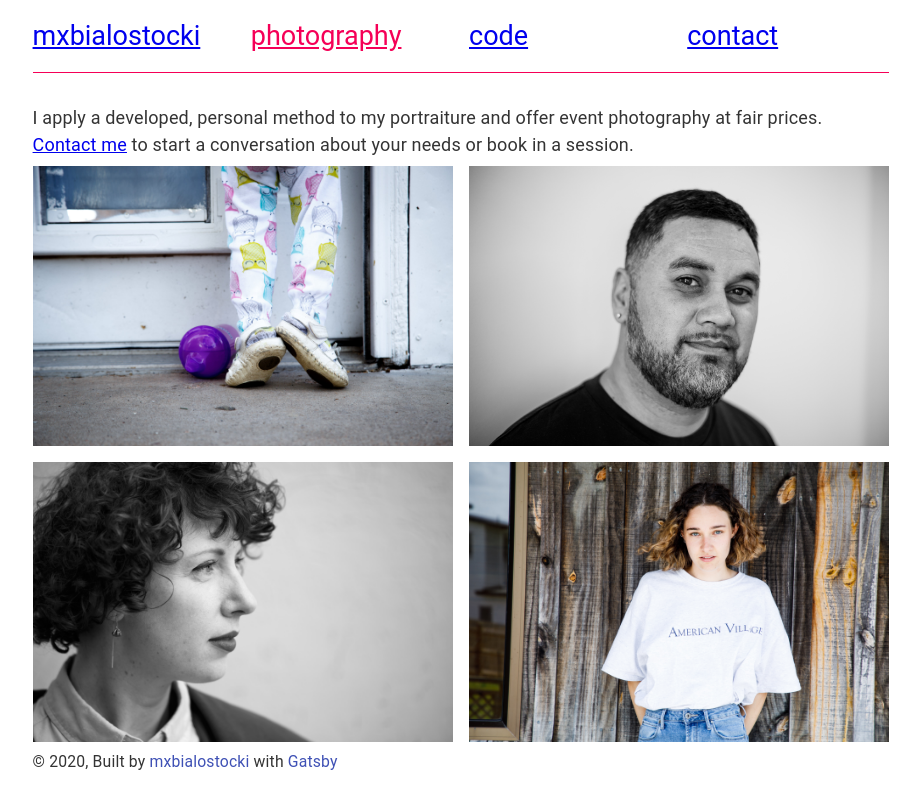
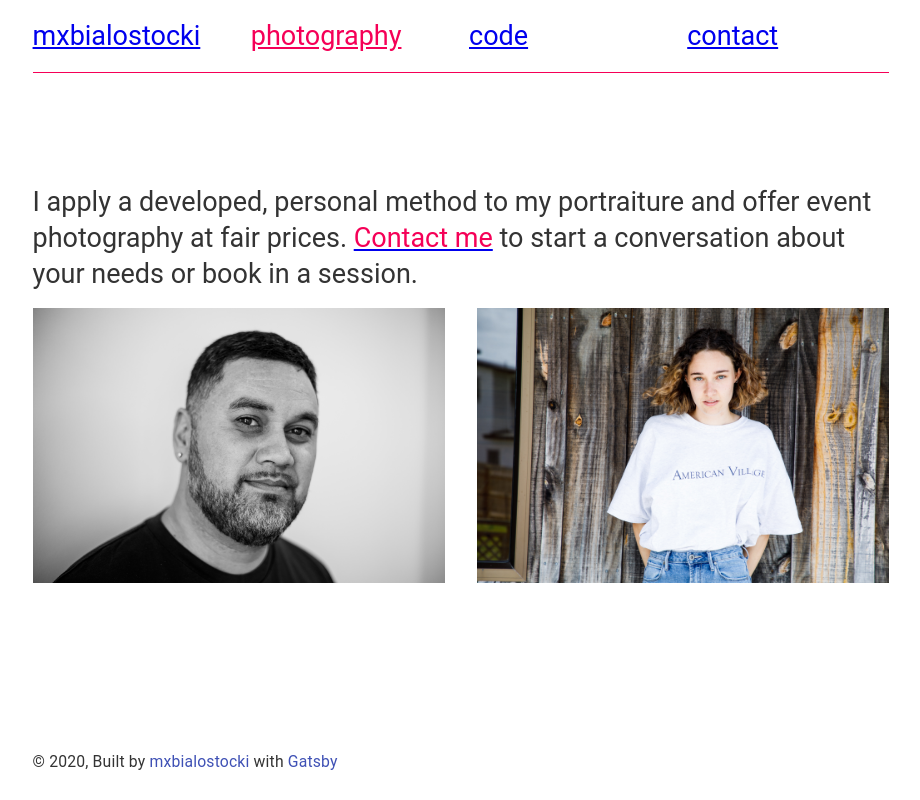
Before and after one commit to mxbialostocki/mxbialostocki.github.io, a Gatsby site: page /photography in a window 1280 px wide. Shown: the whole page, without its empty margins (179-1099 px from the left). Built offline with nearby package versions, Linux system fonts and the light colour scheme; Gatsby itself is replaced by a stand-in of ours.

Commit message:
photography is styled

```diff
--- a/src/components/photographyGallery.js
+++ b/src/components/photographyGallery.js
@@ -45,16 +45,10 @@ const PhotographyGallery = () => {
   `)
   return (
     <React.Fragment>
-      <Grid container direction='row' spacing={2} >
+      <Grid container direction='row' spacing={4} >
 
           <Grid item md={6} xs={12}>
-            <Img fluid={data.portrait1.childImageSharp.fluid} />
-          </Grid>
-          <Grid item md={6} xs={12}>
             <Img fluid={data.portrait4.childImageSharp.fluid} />
-          </Grid>
-          <Grid item md={6} xs={12}>
-            <Img fluid={data.portrait3.childImageSharp.fluid} />
           </Grid>
           <Grid item md={6} xs={12}>
             <Img fluid={data.portrait6.childImageSharp.fluid} />
--- a/src/pages/photography.js
+++ b/src/pages/photography.js
@@ -6,15 +6,19 @@ import SEO from "../components/seo"
 import PhotographyGallery from "../components/photographyGallery"
 import Link from "../components/link"
 
-const Photography = () => (
+import useStyles from '../../plugins/custom-mui-theme/theme/custom'
+
+const Photography = () => {
+  const { primary } = useStyles()
+  return (
     <React.Fragment>
       <Layout>
         <SEO title="Photography" />
         <Grid container direction="column" spacing={4}>
 
           <Grid item>
-          <Typography variant="body1">
-            I apply a developed, personal method to my portraiture and offer event photography at fair prices. <Link to='/contact'>Contact me</Link> to start a conversation about your needs or book in a session.
+            <Typography variant="h5">
+              I apply a developed, personal method to my portraiture and offer event photography at fair prices. <Link to='/contact'><span  className={primary}>Contact me</span></Link> to start a conversation about your needs or book in a session.
             </Typography>
           </Grid>
 
@@ -24,5 +28,6 @@ const Photography = () => (
       </Layout>
     </React.Fragment>
   )
+}
 
 export default Photography
```
Lines whose indentation alone changed are shown as unchanged.
